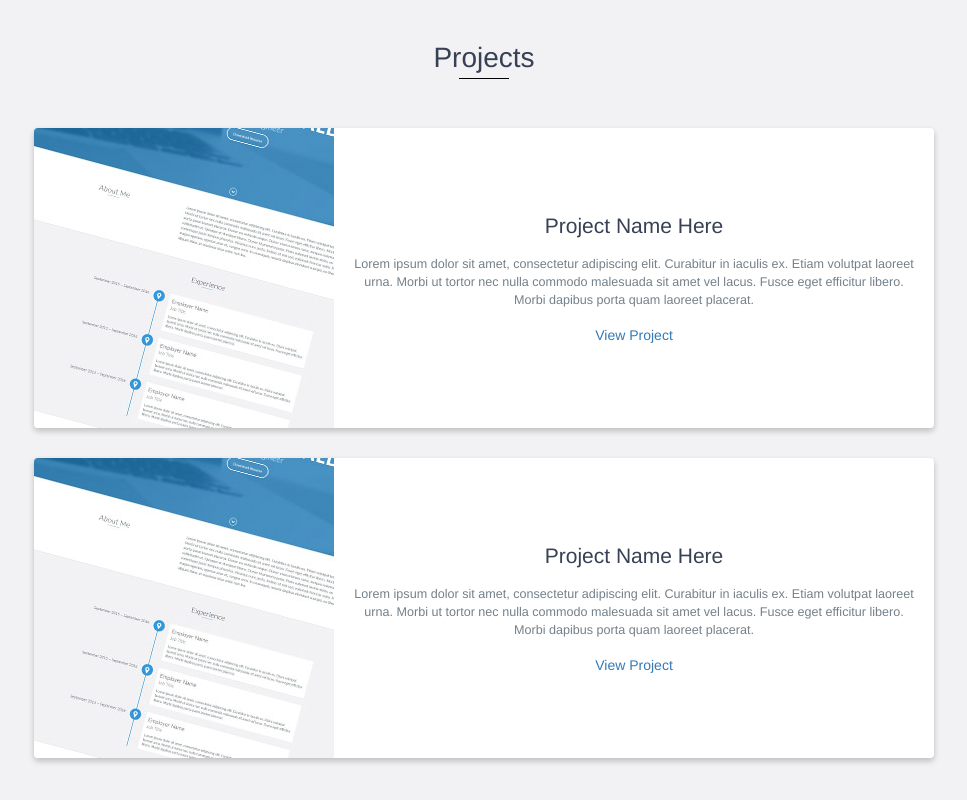
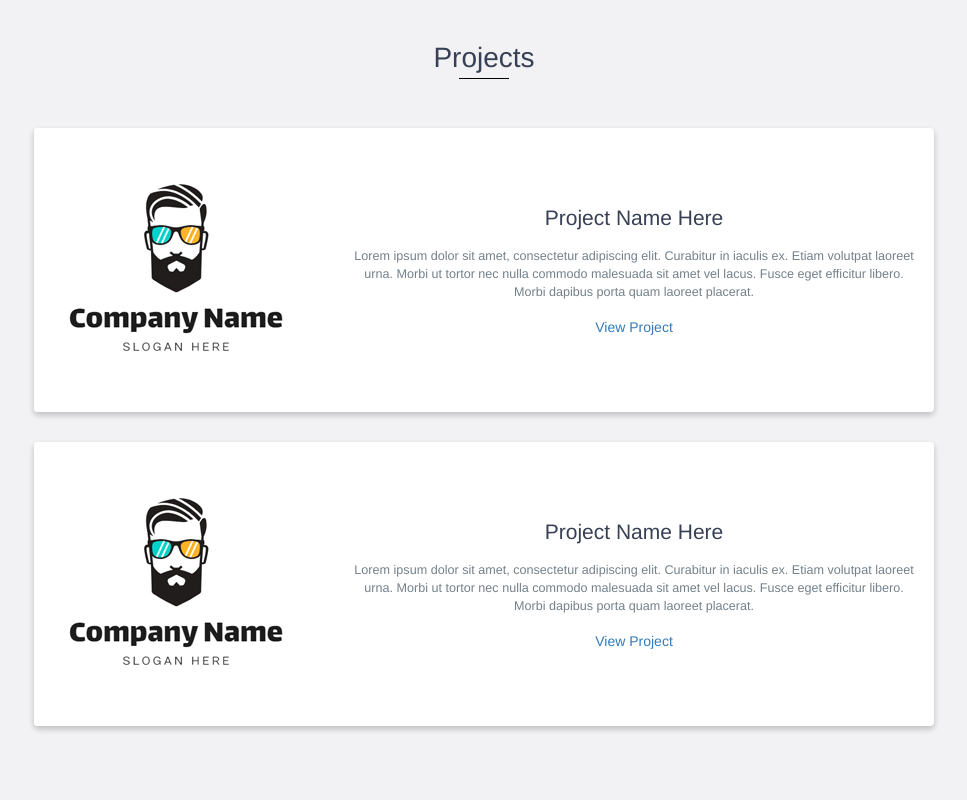
Before and after one commit to AnayoOleru/Portfolio-Project, a website: page index.html in a window 1280 px wide. Shown: the part 1300-2100 px from the top of the page, without its empty margins (156-1123 px from the left). Drawn offline with nearby package versions, Linux system fonts and the light colour scheme.

Commit message:
(UI):built all once

```diff
--- a/index.html
+++ b/index.html
@@ -99,7 +99,7 @@
             <div class="row">
                 <div class="project shadow-large">
                     <div class="project-image">
-                        <img src="images/project.jpg" />
+                        <img src="images/pp.png" />
                     </div>
                     <!-- End .project-image -->
                     <div class="project-info">
@@ -115,7 +115,7 @@
 
                 <div class="project shadow-large">
                     <div class="project-image">
-                        <img src="images/project.jpg" />
+                        <img src="images/pp.png" />
                     </div>
                     <!-- End .project-image -->
                     <div class="project-info">
```
Also changed, not shown: README.md, images/pp.png (added), images/pro.png (added).
